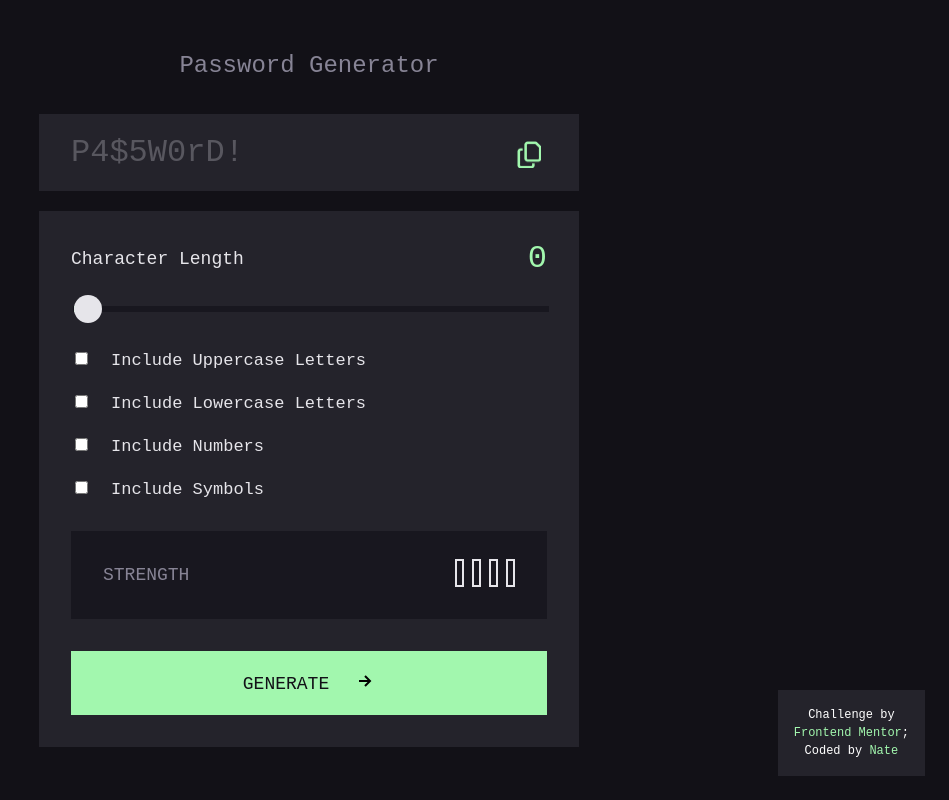
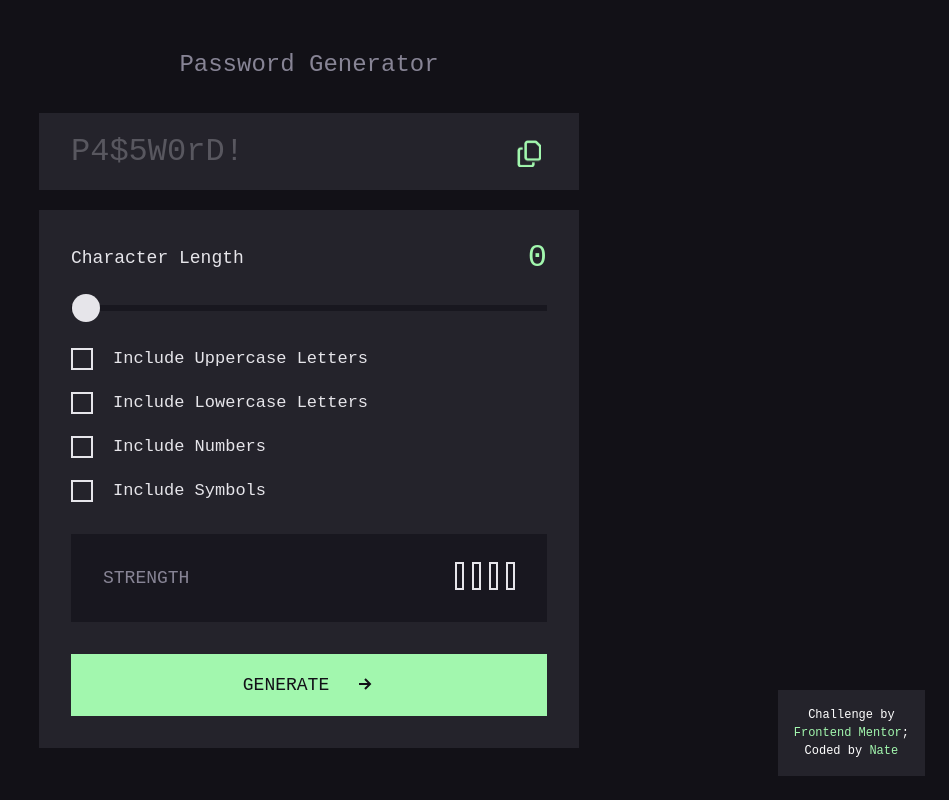
Before and after one commit to ntjnh/password-generator, a React (Vite) app: page / in a window 1280 px wide. Shown: the whole page, without its empty margins (331-1280 px from the left). Built offline with nearby package versions, Linux system fonts and the light colour scheme; a web font is replaced by a local one.

Commit message:
Style checkbox inputs

```diff
--- a/src/App.jsx
+++ b/src/App.jsx
@@ -9,7 +9,7 @@ function App() {
     const [password, setPassword] = useState('P4$5W0rD!')
     const [strength, setStrength] = useState('')
     const [length, setLength] = useState(0)
-    const [trackLeftWidth, setTrackLeftWidth] = useState('4.16666667%')
+    const [trackLeftWidth, setTrackLeftWidth] = useState('0%')
 
     // Generate password
     const createPassword = (passwordLength, typesArr) => {
--- a/src/assets/scss/app.scss
+++ b/src/assets/scss/app.scss
@@ -88,10 +88,30 @@ body {
                 &__input,
                 &__label {
                     cursor: pointer;
+                    display: inline-block;
+                    vertical-align: middle;
+                }
+
+                &__input {
+                    -webkit-appearance: none;
+                    appearance: none;
+                    border: 2px solid $grey-light;
+                    height: 22px;
+                    margin: 0;
+                    width: 22px;
+
+                    &:checked {
+                        background: $green url('../images/check.svg') center no-repeat;
+                        background-size: 32px 32px;
+                        border-color: $green;
+                    }
+
+                    &:hover {
+                        border-color: $green;
+                    }
                 }
 
                 &__label {
-                    display: inline-block;
                     font-size: 17px;
                     margin-left: 1.25rem;
                 }
@@ -113,7 +133,7 @@ body {
                     bottom: 5px;
                     display: inline-block;
                     height: 6px;
-                    left: 3px;
+                    left: 0;
                     position: absolute;
                 }
 
@@ -124,6 +144,7 @@ body {
                     cursor: pointer;
                     display: inline-block;
                     height: 6px;
+                    margin: 0;
                     width: 100%;
 
                     &::-webkit-slider-thumb {
@@ -290,10 +311,11 @@ body {
                 svg {
                     display: inline-block;
                     height: auto;
-                    margin: 0 0 -2px 1.75rem;
+                    margin: 0 0 -4px 1.75rem;
                     width: 18px;
 
                     polygon {
+                        fill: $black;
                         transition: all .25s ease-in-out;
                     }
                 }
```
Also changed, not shown: src/assets/images/check.svg (added).
